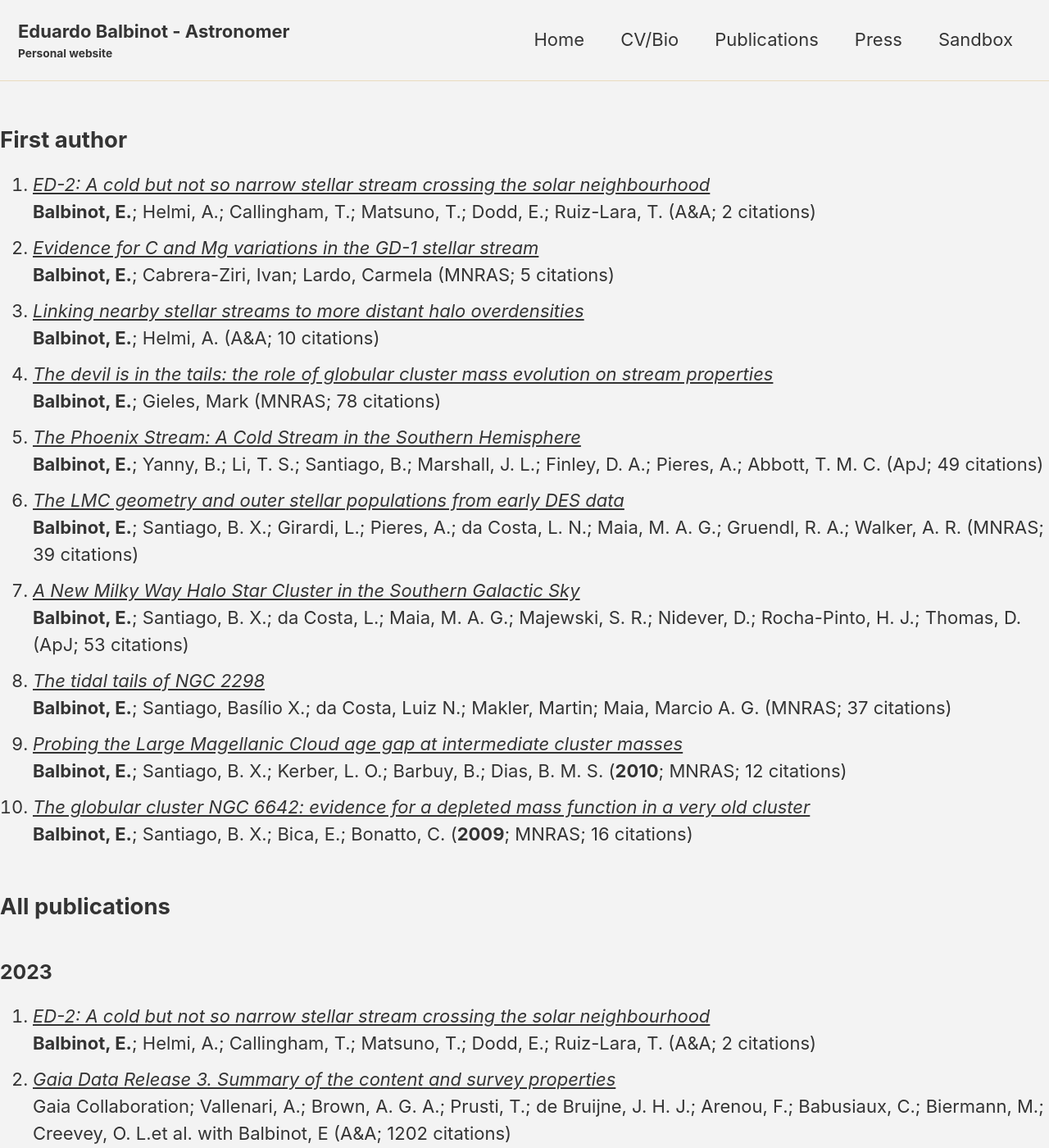
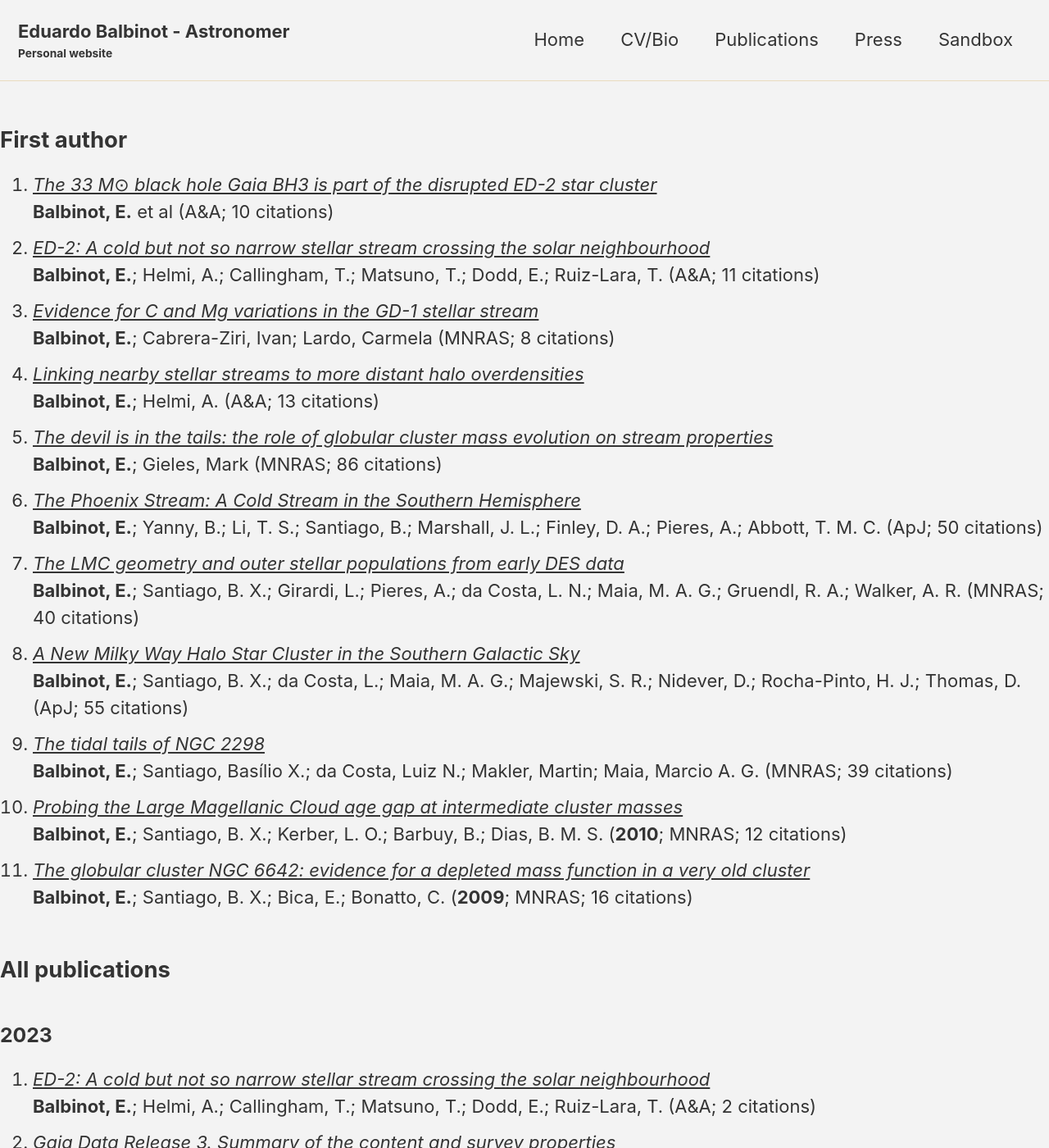
Before and after one commit to balbinot/balbinot.github.io, a Jekyll site: the page built from _pages/biblio.md, in a window 1280 px wide and 1400 px high. Shown: the whole window at 82% size. Built offline with Jekyll 4.4.1, drawn with Linux system fonts in a browser that asks for light colours; cached includes are drawn as plain includes; our own code applies the rules of GitHub Pages for plain Markdown files.

Commit message:
Update biblio.md

```diff
--- a/_pages/biblio.md
+++ b/_pages/biblio.md
@@ -1,15 +1,16 @@
 ## First author
 
-1. [*ED-2: A cold but not so narrow stellar stream crossing the solar neighbourhood*](https://ui.adsabs.harvard.edu/abs/2023A&A...678A.115B/abstract){:target='_blank'} <br/> **Balbinot, E.**; Helmi, A.; Callingham, T.; Matsuno, T.; Dodd, E.; Ruiz-Lara, T.           (A&A; 2 citations)
-2. [*Evidence for C and Mg variations in the GD-1 stellar stream*](https://ui.adsabs.harvard.edu/abs/2022MNRAS.515.5802B/abstract){:target='_blank'} <br/> **Balbinot, E.**; Cabrera-Ziri, Ivan; Lardo, Carmela           (MNRAS; 5 citations)
-3. [*Linking nearby stellar streams to more distant halo overdensities*](https://ui.adsabs.harvard.edu/abs/2021A&A...654A..15B/abstract){:target='_blank'} <br/> **Balbinot, E.**; Helmi, A.           (A&A; 10 citations)
-4. [*The devil is in the tails: the role of globular cluster mass evolution on stream properties*](https://ui.adsabs.harvard.edu/abs/2018MNRAS.474.2479B/abstract){:target='_blank'} <br/> **Balbinot, E.**; Gieles, Mark           (MNRAS; 78 citations)
-5. [*The Phoenix Stream: A Cold Stream in the Southern Hemisphere*](https://ui.adsabs.harvard.edu/abs/2016ApJ...820...58B/abstract){:target='_blank'} <br/> **Balbinot, E.**; Yanny, B.; Li, T. S.; Santiago, B.; Marshall, J. L.; Finley, D. A.; Pieres, A.; Abbott, T. M. C.           (ApJ; 49 citations)
-6. [*The LMC geometry and outer stellar populations from early DES data*](https://ui.adsabs.harvard.edu/abs/2015MNRAS.449.1129B/abstract){:target='_blank'} <br/> **Balbinot, E.**; Santiago, B. X.; Girardi, L.; Pieres, A.; da Costa, L. N.; Maia, M. A. G.; Gruendl, R. A.; Walker, A. R.           (MNRAS; 39 citations)
-7. [*A New Milky Way Halo Star Cluster in the Southern Galactic Sky*](https://ui.adsabs.harvard.edu/abs/2013ApJ...767..101B/abstract){:target='_blank'} <br/> **Balbinot, E.**; Santiago, B. X.; da Costa, L.; Maia, M. A. G.; Majewski, S. R.; Nidever, D.; Rocha-Pinto, H. J.; Thomas, D.           (ApJ; 53 citations)
-8. [*The tidal tails of NGC 2298*](https://ui.adsabs.harvard.edu/abs/2011MNRAS.416..393B/abstract){:target='_blank'} <br/> **Balbinot, E.**; Santiago, Basílio X.; da Costa, Luiz N.; Makler, Martin; Maia, Marcio A. G.           (MNRAS; 37 citations)
-9. [*Probing the Large Magellanic Cloud age gap at intermediate cluster masses*](https://ui.adsabs.harvard.edu/abs/2010MNRAS.404.1625B/abstract) <br/> **Balbinot, E.**; Santiago, B. X.; Kerber, L. O.; Barbuy, B.; Dias, B. M. S.               (**2010**; MNRAS; 12 citations)
-10. [*The globular cluster NGC 6642: evidence for a depleted mass function in a very old cluster*](https://ui.adsabs.harvard.edu/abs/2009MNRAS.396.1596B/abstract) <br/> **Balbinot, E.**; Santiago, B. X.; Bica, E.; Bonatto, C.               (**2009**; MNRAS; 16 citations)
+1. [*The 33 M⊙ black hole Gaia BH3 is part of the disrupted ED-2 star cluster*]([https://ui.adsabs.harvard.edu/abs/2023A&A...678A.115B/abstract](https://ui.adsabs.harvard.edu/abs/2024A%26A...687L...3B/abstract)){:target='_blank'} <br/> **Balbinot, E.** et al  (A&A; 10 citations)
+2.  [*ED-2: A cold but not so narrow stellar stream crossing the solar neighbourhood*](https://ui.adsabs.harvard.edu/abs/2023A&A...678A.115B/abstract){:target='_blank'} <br/> **Balbinot, E.**; Helmi, A.; Callingham, T.; Matsuno, T.; Dodd, E.; Ruiz-Lara, T.           (A&A; 11 citations)
+3. [*Evidence for C and Mg variations in the GD-1 stellar stream*](https://ui.adsabs.harvard.edu/abs/2022MNRAS.515.5802B/abstract){:target='_blank'} <br/> **Balbinot, E.**; Cabrera-Ziri, Ivan; Lardo, Carmela           (MNRAS; 8 citations)
+4. [*Linking nearby stellar streams to more distant halo overdensities*](https://ui.adsabs.harvard.edu/abs/2021A&A...654A..15B/abstract){:target='_blank'} <br/> **Balbinot, E.**; Helmi, A.           (A&A; 13 citations)
+5. [*The devil is in the tails: the role of globular cluster mass evolution on stream properties*](https://ui.adsabs.harvard.edu/abs/2018MNRAS.474.2479B/abstract){:target='_blank'} <br/> **Balbinot, E.**; Gieles, Mark           (MNRAS; 86 citations)
+6. [*The Phoenix Stream: A Cold Stream in the Southern Hemisphere*](https://ui.adsabs.harvard.edu/abs/2016ApJ...820...58B/abstract){:target='_blank'} <br/> **Balbinot, E.**; Yanny, B.; Li, T. S.; Santiago, B.; Marshall, J. L.; Finley, D. A.; Pieres, A.; Abbott, T. M. C.           (ApJ; 50 citations)
+7. [*The LMC geometry and outer stellar populations from early DES data*](https://ui.adsabs.harvard.edu/abs/2015MNRAS.449.1129B/abstract){:target='_blank'} <br/> **Balbinot, E.**; Santiago, B. X.; Girardi, L.; Pieres, A.; da Costa, L. N.; Maia, M. A. G.; Gruendl, R. A.; Walker, A. R.           (MNRAS; 40 citations)
+8. [*A New Milky Way Halo Star Cluster in the Southern Galactic Sky*](https://ui.adsabs.harvard.edu/abs/2013ApJ...767..101B/abstract){:target='_blank'} <br/> **Balbinot, E.**; Santiago, B. X.; da Costa, L.; Maia, M. A. G.; Majewski, S. R.; Nidever, D.; Rocha-Pinto, H. J.; Thomas, D.           (ApJ; 55 citations)
+9. [*The tidal tails of NGC 2298*](https://ui.adsabs.harvard.edu/abs/2011MNRAS.416..393B/abstract){:target='_blank'} <br/> **Balbinot, E.**; Santiago, Basílio X.; da Costa, Luiz N.; Makler, Martin; Maia, Marcio A. G.           (MNRAS; 39 citations)
+10. [*Probing the Large Magellanic Cloud age gap at intermediate cluster masses*](https://ui.adsabs.harvard.edu/abs/2010MNRAS.404.1625B/abstract) <br/> **Balbinot, E.**; Santiago, B. X.; Kerber, L. O.; Barbuy, B.; Dias, B. M. S.               (**2010**; MNRAS; 12 citations)
+11. [*The globular cluster NGC 6642: evidence for a depleted mass function in a very old cluster*](https://ui.adsabs.harvard.edu/abs/2009MNRAS.396.1596B/abstract) <br/> **Balbinot, E.**; Santiago, B. X.; Bica, E.; Bonatto, C.               (**2009**; MNRAS; 16 citations)
 
 ## All publications
 ### 2023
```
